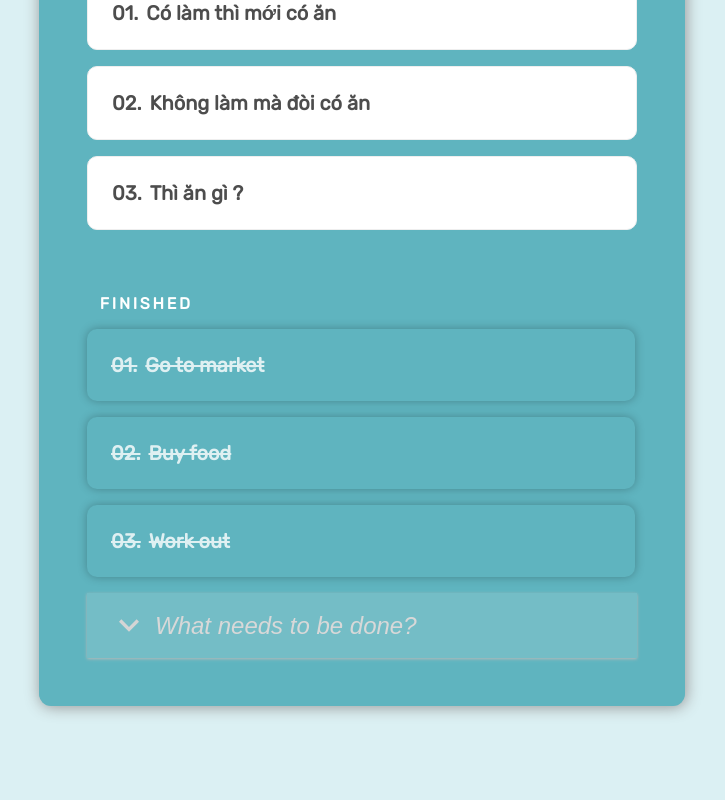
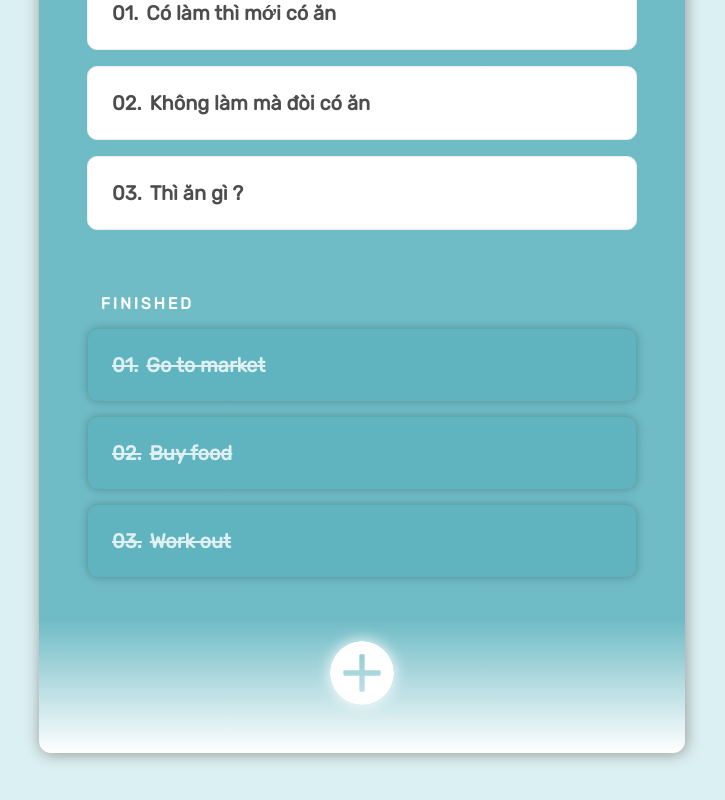
Before and after one commit to lamnehihi/todo-list-mobile, a React (Create React App) app: page / in a window 1280 px wide. Shown: the part 320-1120 px from the top of the page, without its empty margins (278-1003 px from the left). Built offline with nearby package versions, Linux system fonts and the light colour scheme.

Commit message:
blur when modal addnew show

```diff
--- a/src/App.css
+++ b/src/App.css
@@ -17,10 +17,22 @@ p {
     margin: 0;
 }
 
+.body {
+  position: relative;
+}
+
+div.modal-open .container{
+  -webkit-filter: blur(2px);
+  -moz-filter: blur(2px);
+  -o-filter: blur(2px);
+  -ms-filter: blur(2px);
+  filter: blur(2px);
+}
+
 .container {
   margin-top: 15vh;
   border-radius: 12px;
-  background-color: #5FB4BF;
+  background: linear-gradient(0deg, rgba(255,255,255,1) 0%, rgba(255,255,255,0.10307082688877345) 14%), #5FB4BF;
   padding: 3rem;
   margin-bottom: 15vh;
   box-shadow: 1px 1px 15px rgb(148, 148, 148);
@@ -28,35 +40,18 @@ p {
 
 .App {
   margin-top: 50px;
+  display: flex;
+  justify-content: center;
+  flex-direction: column;
+  align-items: center;
 }
 
-.App .input {
-  display: flex;
-  box-shadow: 0px 1px 3px rgb(186, 186, 186);
-  background-color: #f0f0f025;
-}
-
-.App .input input {
-  padding: 0;
-  border: none;
-  outline: none;
-  height: 65px;
-  font-size: 24px;
-  text-decoration: initial;
-  width: 100%;
-  background-color: #f0f0f000;
-}
-
-.App .input input::placeholder {
-  color: rgb(216, 216, 216);
-  font-size: 24px;
-  font-weight: 200;
-  font-style: italic;
-}
-
-.App .input img {
-  width: 20px;
-  margin: 0rem 1rem 0rem 2rem;
+.App .input{
+  width: 64px;
+  margin-top: 3rem;
+  margin-bottom: 0rem;
+  box-shadow: 0px 0px 15px #FFF;
+  border-radius:50%;
 }
 
 .App .section {
--- a/src/App.js
+++ b/src/App.js
@@ -2,7 +2,9 @@ import React, { Component } from "react";
 import "./App.css";
 import TodoItem from "./components/TodoItem";
 import { render } from "@testing-library/react";
-import downArrow from "./down-arrow.svg";
+import addBtn from "./add.svg";
+import ModalAdd from "./components/ModalAdd";
+import classNames from "classnames";
 
 class App extends Component {
   constructor() {
@@ -17,10 +19,12 @@ class App extends Component {
         { title: "Không làm mà đòi có ăn" },
         { title: "Thì ăn gì ?" },
       ],
+      isAdd: false,
     };
 
     this.addItem = this.addItem.bind(this);
     this.onChange = this.onChange.bind(this);
+    this.Adding = this.Adding.bind(this);
   }
   itemClick(item) {
     return (event) => {
@@ -54,6 +58,7 @@ class App extends Component {
   }
 
   addItem(event) {
+    return (event) => {
       if (event.keyCode === 13) {
         const value = event.target.value;
         if (value === "") return;
@@ -61,20 +66,35 @@ class App extends Component {
         this.setState({
           newItem: "",
           todoItems: [{ title: value.trim() }, ...this.state.todoItems],
+          isAdd: false,
         });
-      event.target.value = "";
       }
+    };
   }
 
   onChange(event) {
+    return (event) => {
       this.setState({
         newItem: event.target.value,
+      });
+    };
+  }
+
+  Adding() {
+    this.setState({
+      isAdd: !this.state.isAdd,
     });
   }
 
   render() {
     const todoItems = this.state.todoItems;
+    const isAdd = this.state.isAdd;
     return (
+      <div
+        className={classNames("body supreme-container", {
+          "modal-open": isAdd,
+        })}
+      >
         <div className="container">
           <h1>DAILIST</h1>
           <div className="App">
@@ -113,7 +133,7 @@ class App extends Component {
               </div>
             </div>
             {todoItems.length === 0 && <p>Nothing here!</p>}
-          <div className="input">
+            {/* <div className="input">
             <img src={downArrow} />
             <input
               type="text"
@@ -122,8 +142,17 @@ class App extends Component {
               onChange={this.onChange}
               onKeyUp={this.addItem}
             ></input>
+          </div> */}
+            <img src={addBtn} className="input" onClick={this.Adding} />
           </div>
         </div>
+        {isAdd && (
+          <ModalAdd
+            value={this.state.newItem}
+            onChange={this.onChange()}
+            onKeyUp={this.addItem()}
+          />
+        )}
       </div>
     );
   }
--- /dev/null
+++ b/src/components/ModalAdd.css
@@ -0,0 +1,9 @@
+.Modal {
+  position: absolute;
+  top: 30rem;
+  right: 15rem;
+}
+
+.Modal input {
+
+}
--- /dev/null
+++ b/src/components/ModalAdd.js
@@ -0,0 +1,21 @@
+import React, { Component } from "react";
+import "./ModalAdd.css";
+
+class ModalAdd extends Component {
+  render() {
+    return (
+      <div className="Modal">
+        <input
+          autoFocus
+          type="text"
+          placeholder="What needs to be done?"
+          value={this.props.value}
+          onChange={this.props.onChange}
+          onKeyUp={this.props.onKeyUp}
+        ></input>
+      </div>
+    );
+  }
+}
+
+export default ModalAdd;
--- a/src/components/TodoItem.css
+++ b/src/components/TodoItem.css
@@ -25,7 +25,7 @@
 }
 
 .TodoItem img {
-  width: 35px;
+  width: 20px;
   margin-right: 1rem;
 }
 
@@ -51,4 +51,5 @@
 
 .TodoItem:hover .deleteBtn {
   display: inline;
+
 }
--- a/src/components/TodoItem.js
+++ b/src/components/TodoItem.js
@@ -2,12 +2,12 @@ import React, { Component } from "react";
 import "./TodoItem.css";
 import checkBox from "./success.svg";
 import deleteBtn from "./delete.svg";
+import classNames from "classnames";
 
 class TodoItem extends Component {
   render() {
     const index = "0" + (this.props.index + 1) + ".";
     const item = this.props.item;
-    const classNames = require("classnames");
     let className = "TodoItem";
     if (item.isComplete) {
       className = classNames(className, " TodoItem-complete");
```
Also changed, not shown: src/add.svg (added). Lines whose indentation alone changed are shown as unchanged.
